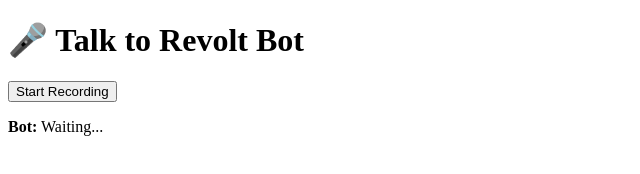
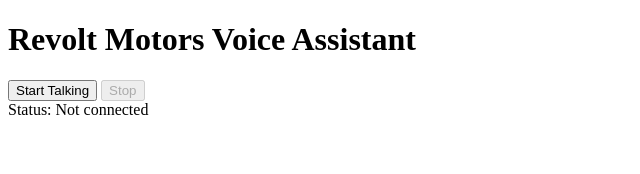
Before and after one commit to wahe7/voice-chat-gemini, a plain HTML site: page frontend/index.html in a window 1280 px wide. Shown: the whole page, without its empty margins (0-640 px from the left). Drawn offline with Linux system fonts and the light colour scheme.

Commit message:
refactor code

```diff
--- a/frontend/index.html
+++ b/frontend/index.html
@@ -1,15 +1,18 @@
 <!DOCTYPE html>
 <html lang="en">
 <head>
-  <meta charset="UTF-8" />
-  <meta name="viewport" content="width=device-width, initial-scale=1.0"/>
-  <title>Revolt Voice Bot</title>
+  <meta charset="UTF-8">
+  <meta name="viewport" content="width=device-width, initial-scale=1.0">
+  <title>Revolt Motors Voice Assistant</title>
+  <link rel="stylesheet" href="style.css">
 </head>
 <body>
-  <h1>🎤 Talk to Revolt Bot</h1>
-  <button id="startBtn">Start Recording</button>
-  <p><strong>Bot:</strong> <span id="responseText">Waiting...</span></p>
-
-  <script src="script.js"></script>
+  <div class="container">
+    <h1>Revolt Motors Voice Assistant</h1>
+    <button id="startBtn">Start Talking</button>
+    <button id="stopBtn" disabled>Stop</button>
+    <div id="status">Status: Not connected</div>
+  </div>
+  <script src="client.js"></script>
 </body>
 </html>
```
